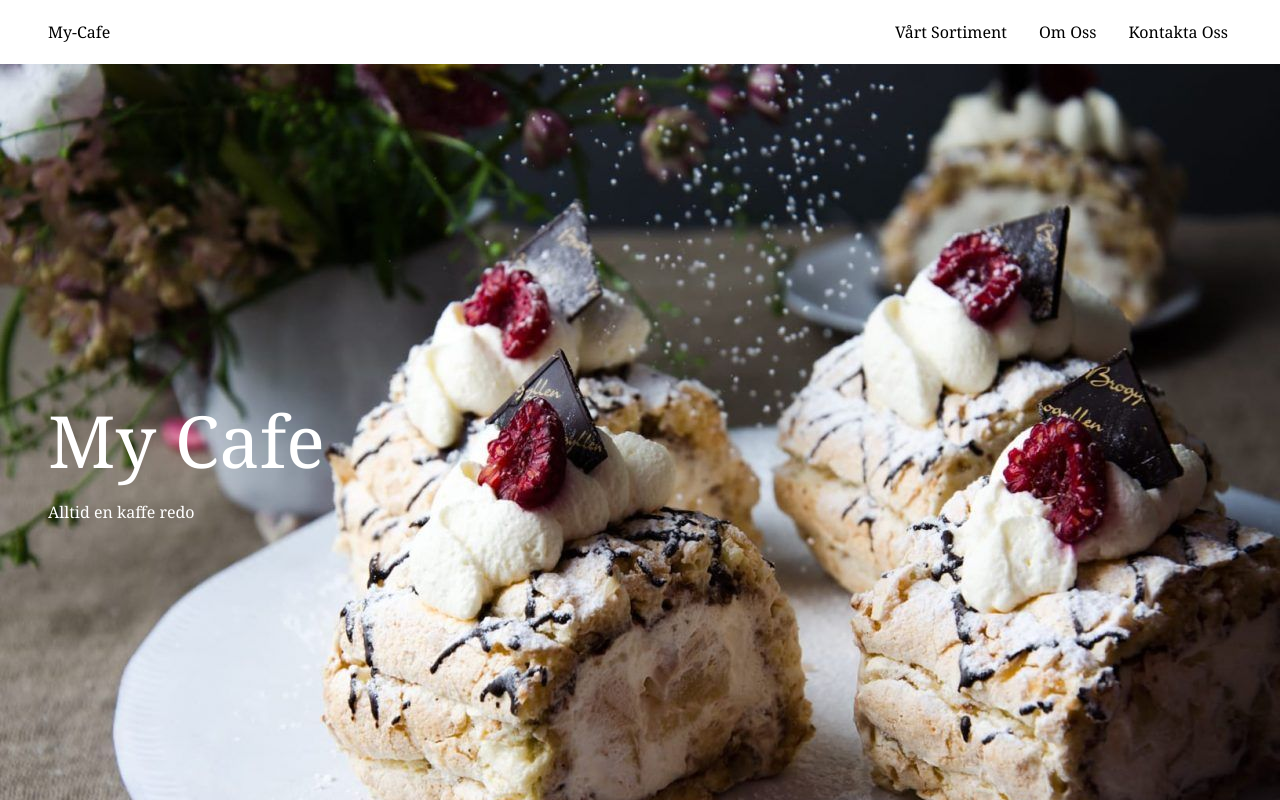
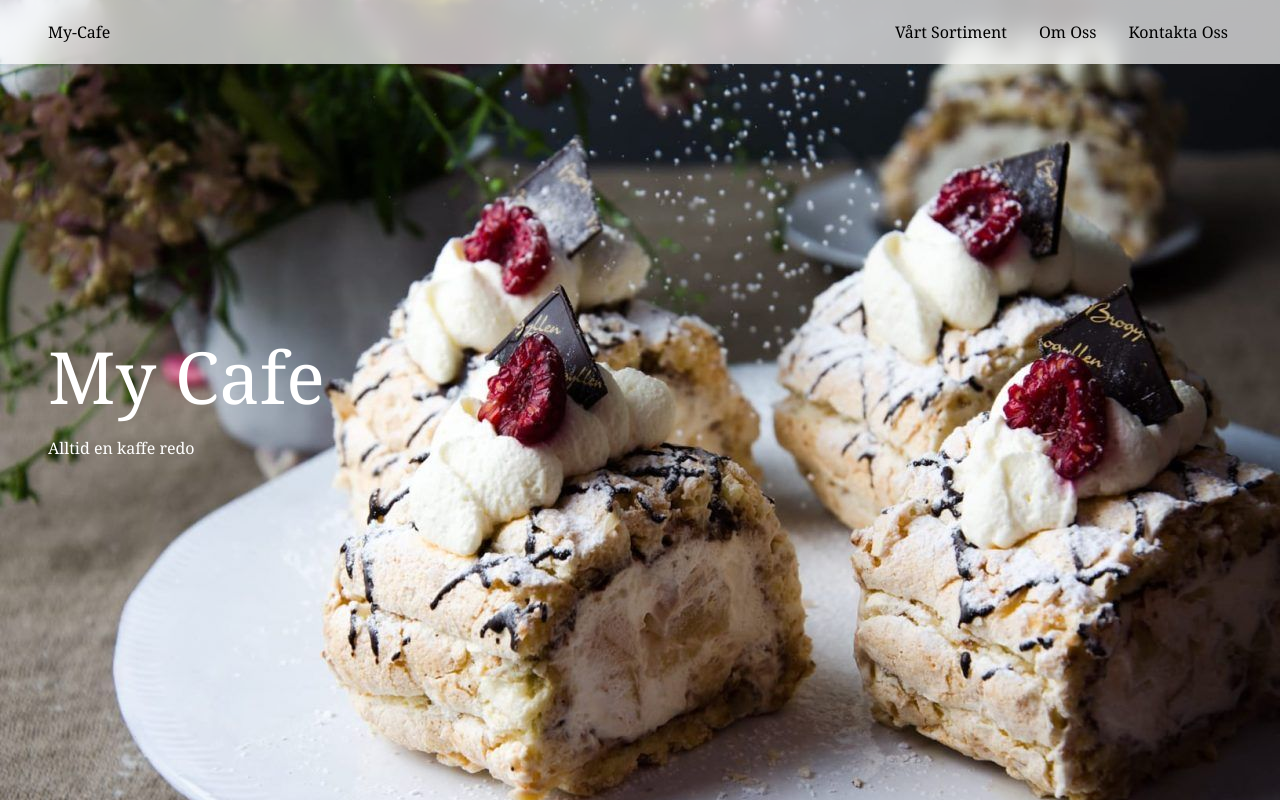
Before and after one commit to TaraSkoglund/my-cafe, a Next.js app: page / in a window 1280 px wide. Shown: the top 800 px of the page. Built offline with nearby package versions, Linux system fonts and the light colour scheme.

Commit message:
fixed header

```diff
--- a/app/page.js
+++ b/app/page.js
@@ -14,7 +14,7 @@ export default function Home() {
             width={500}
             height={500}
             alt="Hero Imge"
-            className="object-cover w-screen max-h-screen"
+            className="object-cover bg-cover bg-center w-screen h-screen"
           />
           <div className="absolute text-white top-1/2 left-1/2 transform -translate-x-1/2 -translate-y-1/2 font-serif w-full">
             <Link href="/">
--- a/components/Header.jsx
+++ b/components/Header.jsx
@@ -24,7 +24,8 @@ export default function Header() {
     });
   }, []);
   return (
-    <header className="flex justify-between items-center mx-12 my-4 bg-white font-serif ">
+    <header className="fixed bg-opacity-70 backdrop-blur-md z-10 w-screen bg-white top-0 left-0">
+      <div className="flex justify-between items-center mx-12 my-4 font-serif">
         <div>My-Cafe</div>
         <nav className="md:block hidden">
           <ul className="flex space-x-6">
@@ -48,6 +49,7 @@ export default function Header() {
         <button className="hover:bg-slate-200 p-1 md:hidden">
           <Bars3Icon className="h-8 w-8 " />
         </button>
+      </div>
     </header>
   );
 }
```
Lines whose indentation alone changed are shown as unchanged.
